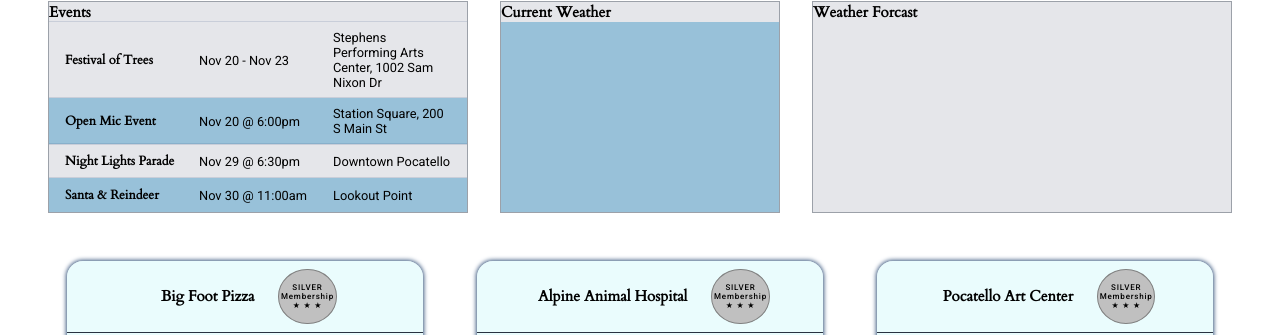
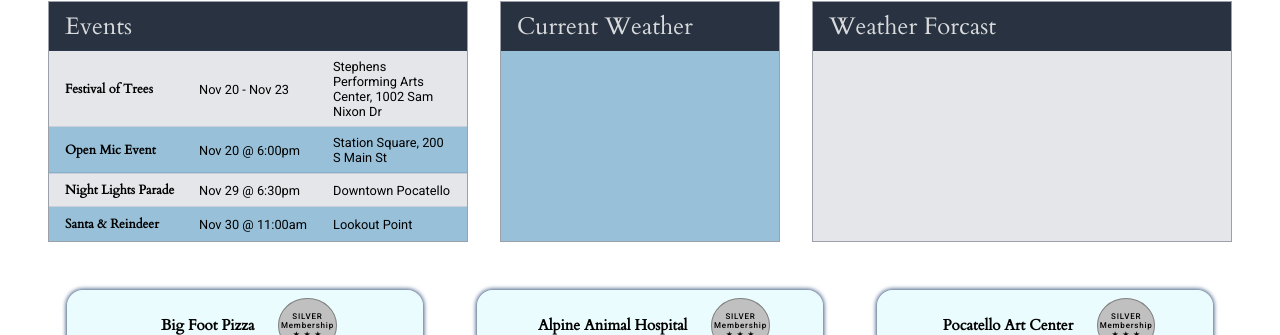
Before and after one commit to lishdiane/wdd231, a plain HTML site: page chamber/index.html in a window 1280 px wide. Shown: the part 663-998 px from the top of the page. Drawn offline with Linux system fonts and the light colour scheme; no server answers.

Commit message:
fixed error

```diff
--- a/chamber/styles/style.css
+++ b/chamber/styles/style.css
@@ -168,7 +168,7 @@ a {
     flex-direction: column;
 }
 
-#-home-info>section h3 {
+#home-info > section h3 {
     padding: .5rem 1rem;
     font-size: 1.5rem;
     background-color: #293241;
```
